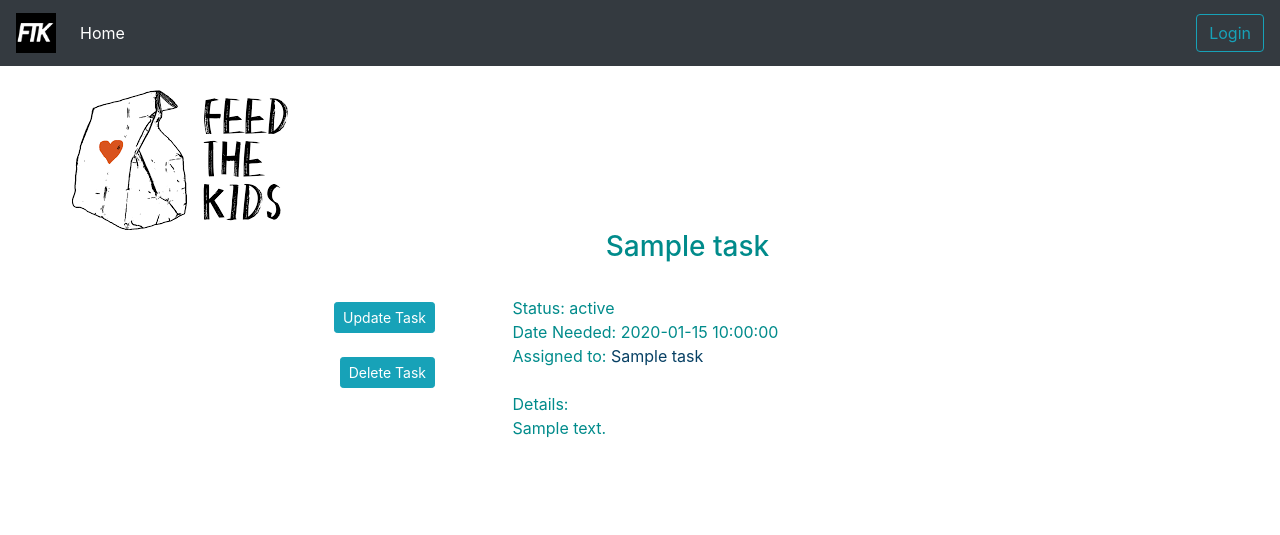
After one commit to DianGram/FSND_capstone, a Python web app: template frontend/templates/show_task.html in a window 1280 px wide. The commit adds this page. Shown: the top 535 px of the page. Run offline with Jinja, Linux system fonts and the light colour scheme; the template is opened without the code that fills it: most values are stand-ins (such as "Sample title", 1, 10 or a date in 2020); some libraries are stand-ins or nearby versions.

Commit message:
changed formatting for task_list.html and volunteer_list.html; added show_task.html and show_volunteer.html

```diff
--- /dev/null
+++ b/frontend/templates/show_task.html
@@ -0,0 +1,27 @@
+{% extends 'main.html' %}
+{% block content %}
+
+<div class="row">
+  <div class="contaier col-4" align="right">
+    <br><br><br>
+    <a href="/tasks/patch/{{ task.id }}"><button class="btn btn-sm btn-info" type="submit" name="update">Update Task</button></a><br><br>
+    <a href="/tasks/delete/{{ task.id }}"><button class="btn btn-sm btn-info" type="submit" name="delete">Delete Task</button></a>
+  </div>
+  <div class="container col-4" style="color: darkcyan">
+    <h3 align="center">{{ task.title }}</h3>
+    <br>
+    Status: {{ task.status }}<br>
+    Date Needed: {{ task.date_needed }}<br>
+    {% if task.volunteer_name %}
+      Assigned to: <a href="/volunteers/{{ task.volunteer_id }}" style="color: #074064">
+        {{ task.volunteer_name }}</a><br><br>
+    {% endif %}
+    Details:<br>
+    {{ task.details }}
+  </div>
+
+  <div class="container col-2" style="color: darkcyan"></div>
+
+</div>
+
+{% endblock %}
```
Also changed, not shown: backend/app.py (+8 -5 lines), frontend/templates/show_volunteer.html (added, +20 -0 lines), frontend/templates/task_list.html (+10 -4 lines), frontend/templates/volunteer_list.html (+7 -5 lines).
